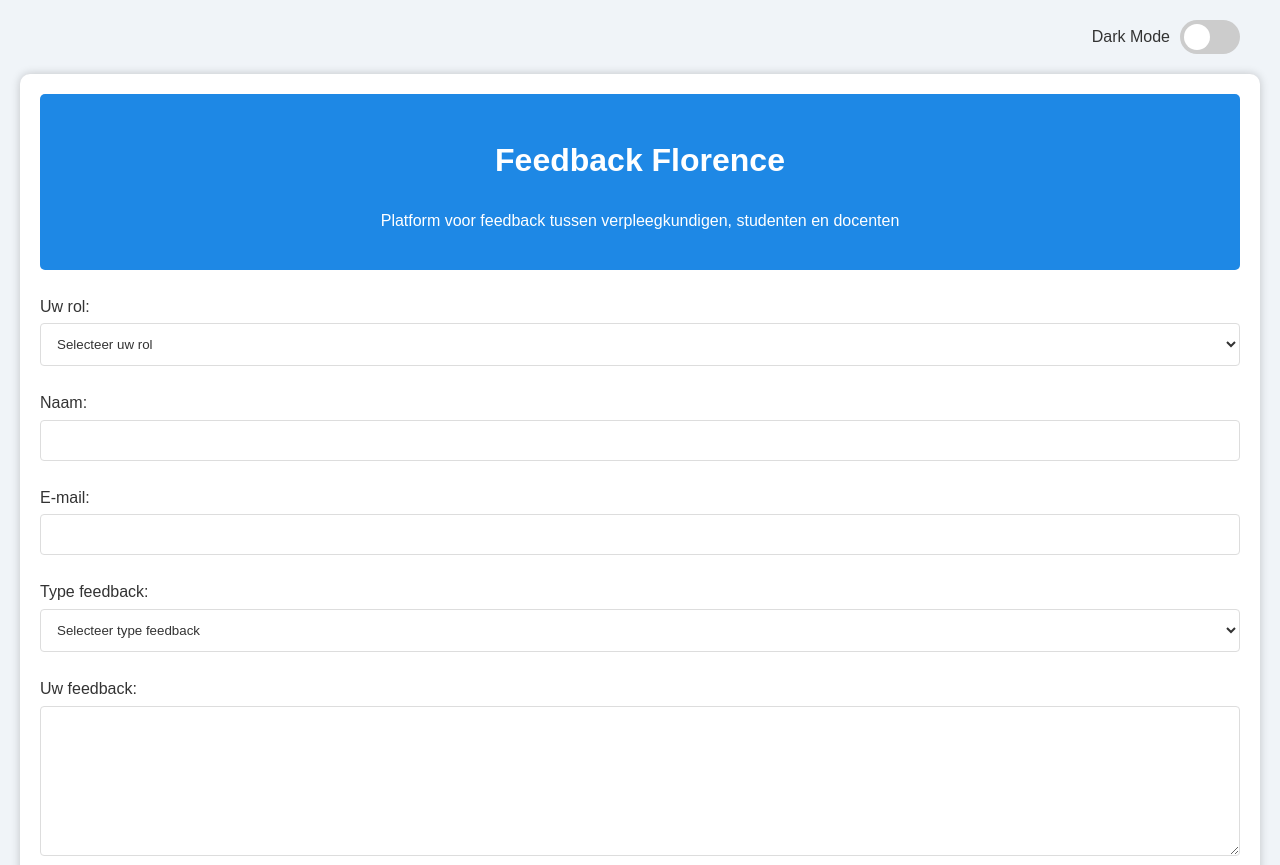
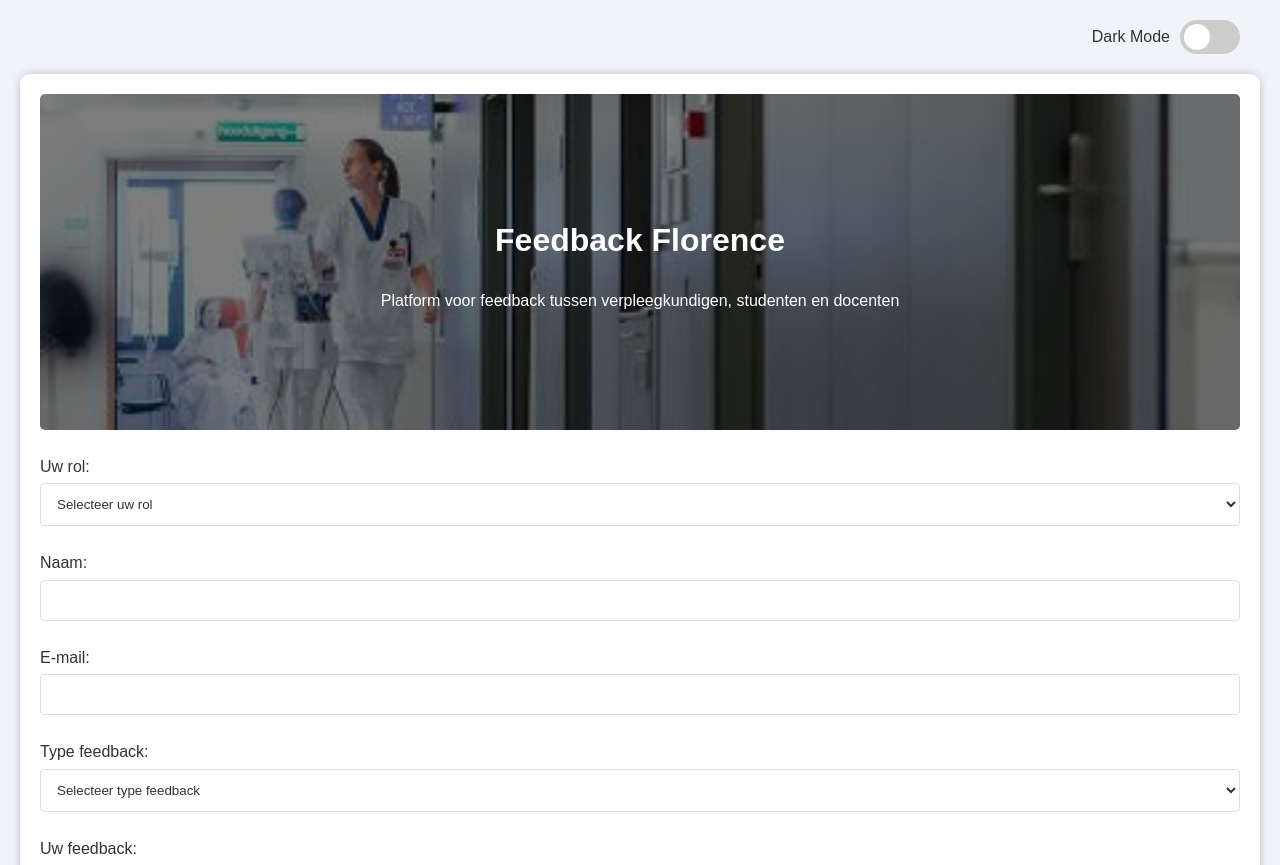
Before and after one commit to roberwintersbelgium/Projects, a plain HTML site: page index.html in a window 1280 px wide. Shown: the top 865 px of the page. Drawn offline with Linux system fonts and the light colour scheme.

Commit message:
Update naar het web test

```diff
--- a/index.html
+++ b/index.html
@@ -47,11 +47,31 @@
 
         header {
             text-align: center;
-            padding: 20px;
-            background-color: var(--header-bg);
+            padding: 100px 20px;
+            background-image: url('ziekenhuis.jpg');
+            background-size: cover;
+            background-position: center;
+            background-repeat: no-repeat;
             color: var(--header-text);
             border-radius: 5px;
             margin-bottom: 24px;
+            position: relative;
+        }
+
+        header::before {
+            content: '';
+            position: absolute;
+            top: 0;
+            left: 0;
+            right: 0;
+            bottom: 0;
+            background-color: rgba(0, 0, 0, 0.5);
+            border-radius: 5px;
+        }
+
+        header h1, header p {
+            position: relative;
+            z-index: 1;
         }
 
         /* Theme toggle switch styling */
@@ -117,6 +137,7 @@
         /* Form styling updates */
         .form-group {
             margin-bottom: 24px;
+            width: 100%;
         }
 
         .form-group label {
@@ -144,6 +165,11 @@
 
         textarea {
             height: 150px;
+            resize: vertical;
+        }
+
+        .feedback-form {
+            width: 100%;
         }
 
         button {
```
Also changed, not shown: ziekenhuis.jpg (added).
